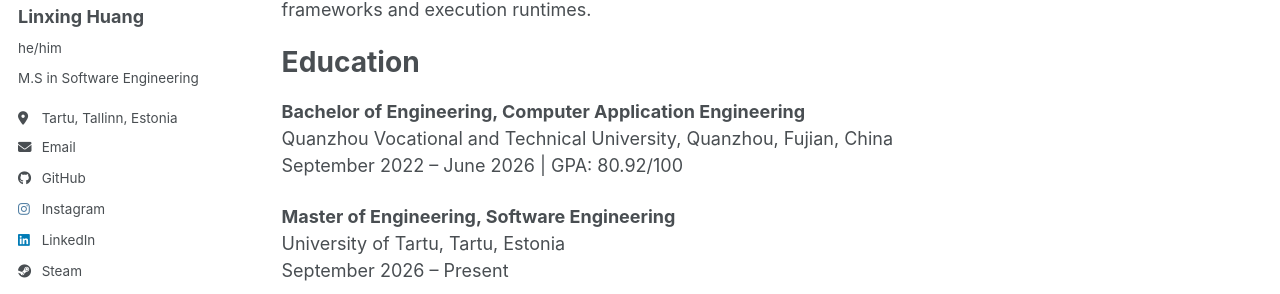
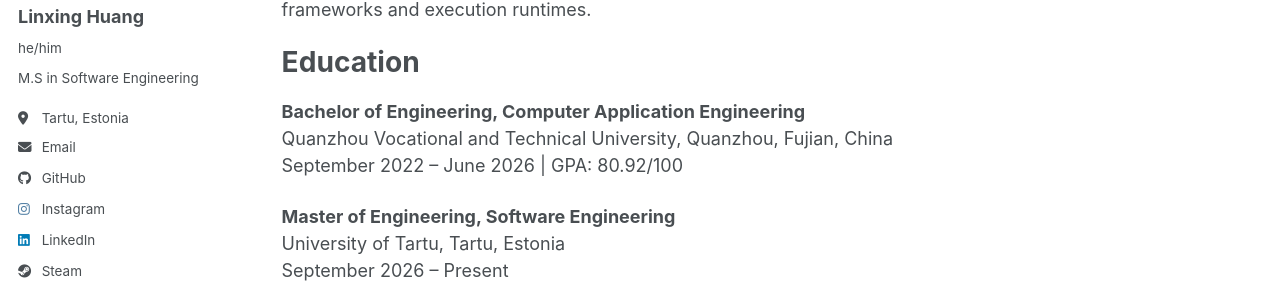
Before and after one commit to LanceHuang245/LanceHuang245.github.io, a Jekyll site: the page built from _pages/cv.md, in a window 1280 px wide. Shown: the part 280-574 px from the top of the page. Built offline with Jekyll 4.4.1, drawn with Linux system fonts in a browser that asks for light colours; a style sheet for code colours, icons or effects is not loaded.

Commit message:
mod: update profile

```diff
--- a/_config.yml
+++ b/_config.yml
@@ -26,7 +26,7 @@ author:
   name             : "Linxing Huang"
   pronouns         : "he/him"
   bio              : "M.S in Software Engineering"
-  location         : "Tartu, Tallinn, Estonia"
+  location         : "Tartu, Estonia"
   employer         :
   uri              : # URL
   email            : "linxing@ut.ee"
```
